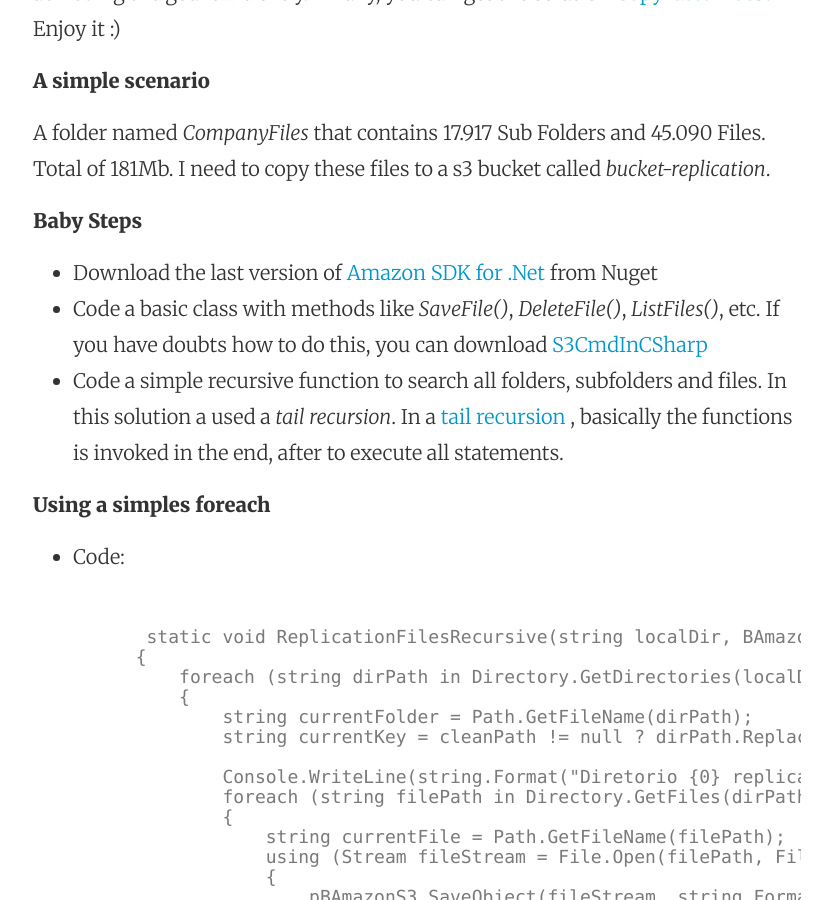
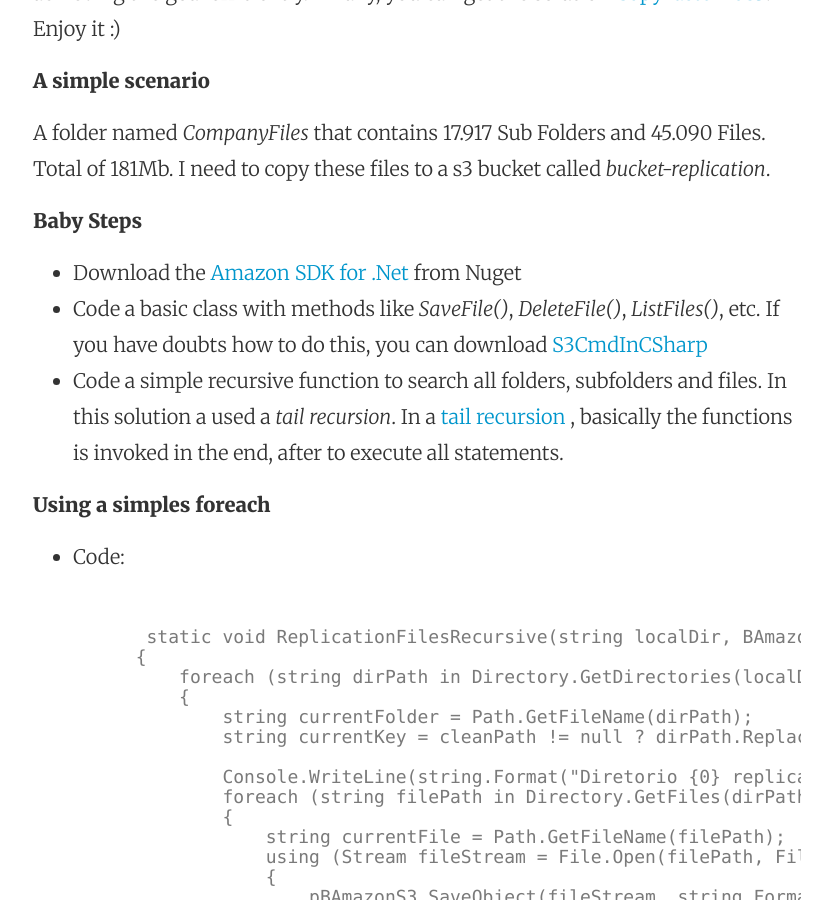
Before and after one commit to aragostinho/aragostinho.github.io, a Jekyll site: the page built from _posts/2015-03-11-titulo-teste.markdown, in a window 1280 px wide and 900 px high, scrolled down 756 px. Shown: the whole window, without its empty margins (223-1055 px from the left). Built offline with Jekyll 4.4.1, drawn with Linux system fonts in a browser that asks for light colours.

```diff
--- a/_posts/2015-03-11-titulo-teste.markdown
+++ b/_posts/2015-03-11-titulo-teste.markdown
@@ -17,7 +17,7 @@
 
 **Baby Steps**
 
-* Download the last version of [Amazon SDK for .Net](https://www.nuget.org/packages/AWSSDK) from Nuget
+* Download the [Amazon SDK for .Net](https://www.nuget.org/packages/AWSSDK) from Nuget
 * Code a basic class with methods like *SaveFile()*, *DeleteFile()*, *ListFiles()*, etc.  If you have doubts how to do this, you can download  [S3CmdInCSharp](https://github.com/aragostinho/S3CmdInCSharp)
 * Code a simple recursive function to search all folders, subfolders and files. In this solution a used a *tail recursion*. In a [tail recursion](https://www.cs.cmu.edu/~adamchik/15-121/lectures/Recursions/recursions.html) , basically the functions is invoked in the end, after to execute all statements.
 
```
